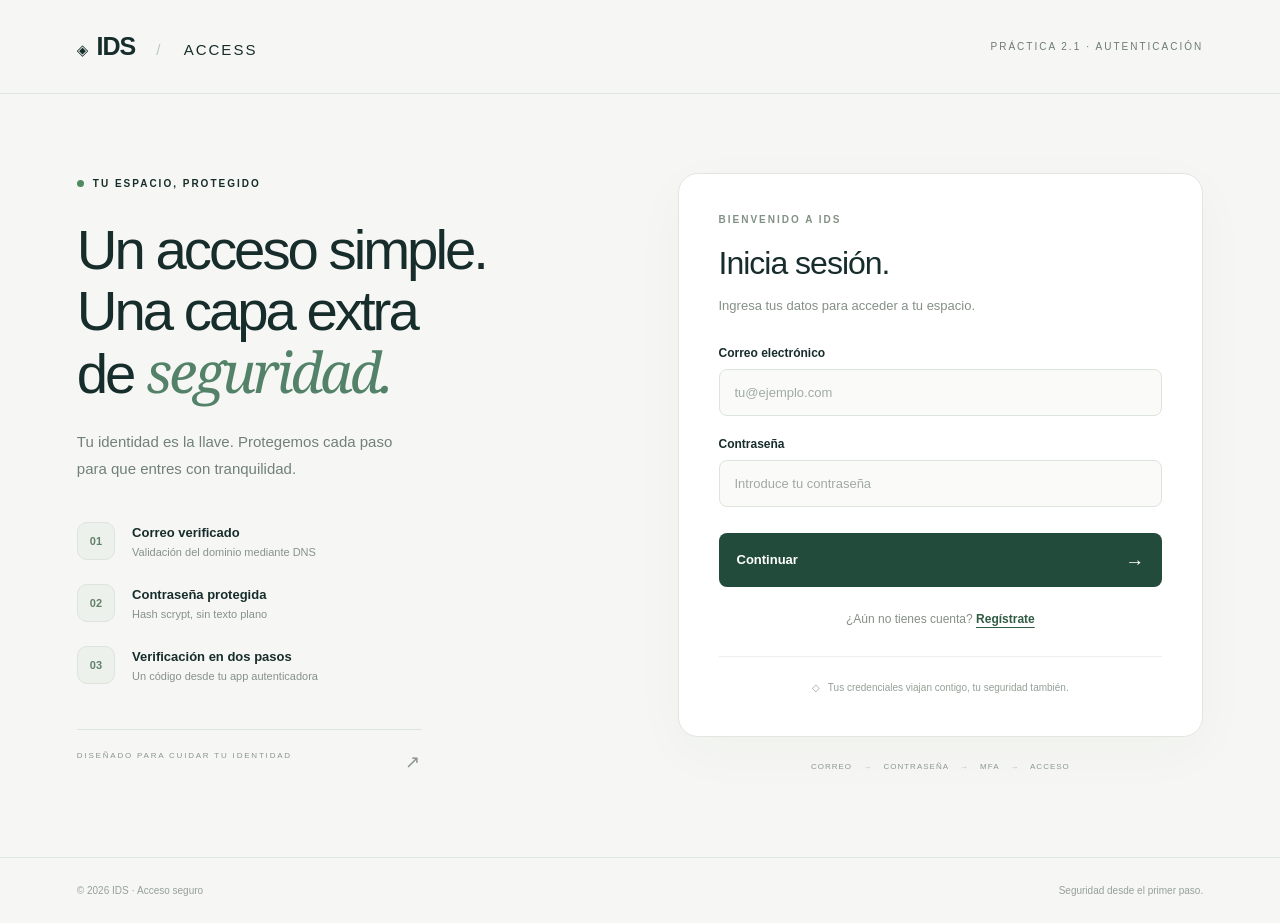
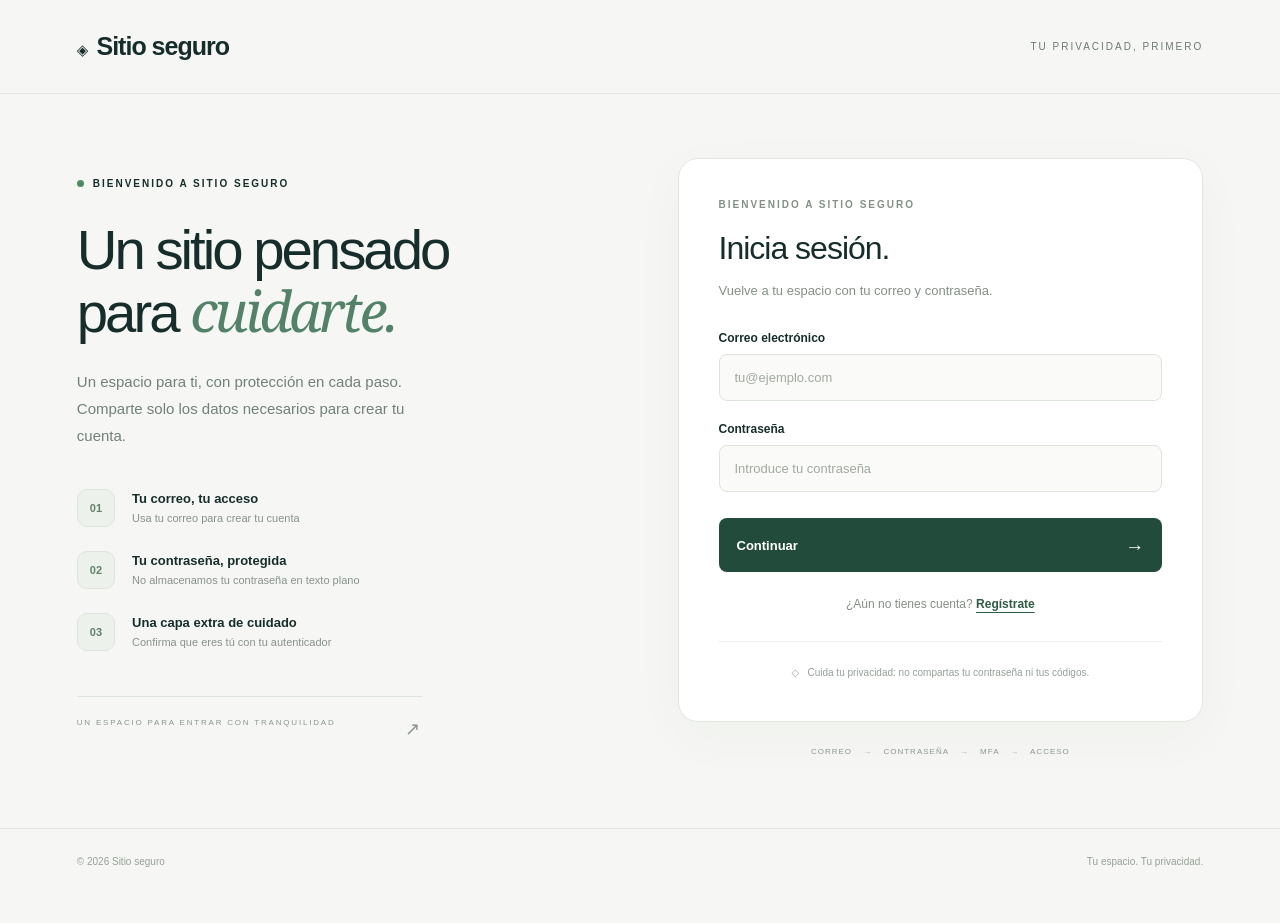
Before and after one commit to Lexioor/ids-login-web, a Flask app: page / in a window 1280 px wide. After the commit the page ends 867 px from the top, so only its background shows below. Run offline with Flask 3, Linux system fonts and the light colour scheme.

Commit message:
Cambié el nombre a Sitio seguro

```diff
--- a/templates/auth.html
+++ b/templates/auth.html
@@ -1,13 +1,13 @@
 <!doctype html>
 <html lang="es">
-<head><meta charset="utf-8"><meta name="viewport" content="width=device-width, initial-scale=1"><title>IDS · Acceso seguro</title><link rel="stylesheet" href="{{ url_for('static', filename='style.css') }}"></head>
+<head><meta charset="utf-8"><meta name="viewport" content="width=device-width, initial-scale=1"><title>Sitio seguro</title><link rel="stylesheet" href="{{ url_for('static', filename='style.css') }}"></head>
 <body>
-<header><a class="brand" href="/">◈ <strong>IDS</strong><span> / </span> ACCESS</a><span class="header-note">PRÁCTICA 2.1 · AUTENTICACIÓN</span></header>
+<header><a class="brand" href="/">◈ <strong>Sitio seguro</strong></a><span class="header-note">TU PRIVACIDAD, PRIMERO</span></header>
 <main>
-<section class="intro"><span class="eyebrow"><i></i> TU ESPACIO, PROTEGIDO</span><h1>Un acceso simple.<br>Una capa extra<br>de <em>seguridad.</em></h1><p>Tu identidad es la llave. Protegemos cada paso para que entres con tranquilidad.</p><div class="features"><div><b>01</b><span>Correo verificado<small>Validación del dominio mediante DNS</small></span></div><div><b>02</b><span>Contraseña protegida<small>Hash scrypt, sin texto plano</small></span></div><div><b>03</b><span>Verificación en dos pasos<small>Un código desde tu app autenticadora</small></span></div></div><div class="intro-bottom">DISEÑADO PARA CUIDAR TU IDENTIDAD <span>↗</span></div></section>
-<section class="form-area"><div class="card"><span class="eyebrow muted">{% if mode == 'mfa' %}PASO 02 / 02{% elif mode == 'dashboard' %}IDENTIDAD CONFIRMADA{% else %}BIENVENIDO A IDS{% endif %}</span>
+<section class="intro"><span class="eyebrow"><i></i> BIENVENIDO A SITIO SEGURO</span><h1>Un sitio pensado<br>para <em>cuidarte.</em></h1><p>Un espacio para ti, con protección en cada paso. Comparte solo los datos necesarios para crear tu cuenta.</p><div class="features"><div><b>01</b><span>Tu correo, tu acceso<small>Usa tu correo para crear tu cuenta</small></span></div><div><b>02</b><span>Tu contraseña, protegida<small>No almacenamos tu contraseña en texto plano</small></span></div><div><b>03</b><span>Una capa extra de cuidado<small>Confirma que eres tú con tu autenticador</small></span></div></div><div class="intro-bottom">UN ESPACIO PARA ENTRAR CON TRANQUILIDAD <span>↗</span></div></section>
+<section class="form-area"><div class="card"><span class="eyebrow muted">{% if mode == 'mfa' %}PASO 02 / 02{% elif mode == 'dashboard' %}IDENTIDAD CONFIRMADA{% else %}BIENVENIDO A SITIO SEGURO{% endif %}</span>
 {% if mode == 'dashboard' %}<div class="success-icon">✓</div><h2>Ya estás dentro.</h2><p class="description">Acceso exitoso. Has completado los dos factores de autenticación.</p><div class="notice">Sesión iniciada como<br><strong>{{ email }}</strong></div><form method="post" action="/salir"><input type="hidden" name="csrf" value="{{ session.csrf }}"><button>Cerrar sesión <span>↗</span></button></form>
-{% else %}<h2>{% if mode == 'register' %}Crea tu cuenta.{% elif mode == 'mfa' %}Un último paso.{% else %}Inicia sesión.{% endif %}</h2><p class="description">{% if mode == 'register' %}Comienza con tu correo y una contraseña segura.{% elif mode == 'mfa' %}Confirma tu identidad con tu app autenticadora.{% else %}Ingresa tus datos para acceder a tu espacio.{% endif %}</p>
+{% else %}<h2>{% if mode == 'register' %}Crea tu cuenta.{% elif mode == 'mfa' %}Un último paso.{% else %}Inicia sesión.{% endif %}</h2><p class="description">{% if mode == 'register' %}Tu espacio empieza aquí. Usa tu correo y elige una contraseña segura.{% elif mode == 'mfa' %}Confirma tu identidad con tu app autenticadora.{% else %}Vuelve a tu espacio con tu correo y contraseña.{% endif %}</p>
 {% if error %}<div class="error" role="alert">{{ error }}</div>{% endif %}
 {% if enrollment %}<div class="notice"><strong>Configura tu segundo factor</strong><p>En Google Authenticator, Microsoft Authenticator o Aegis, agrega una cuenta con clave manual. Selecciona «basada en tiempo», 6 dígitos y 30 segundos.</p><label>Cuenta: {{ enrollment.email }}</label><code>{{ enrollment.secret }}</code><small>Guarda esta clave en tu autenticador. Solo se muestra durante el registro.</small></div>{% endif %}
 <form method="post"><input type="hidden" name="csrf" value="{{ session.csrf }}">
@@ -15,6 +15,6 @@
 {% else %}<label for="email">Correo electrónico</label><input id="email" name="email" type="email" maxlength="254" autocomplete="email" placeholder="tu@ejemplo.com" value="{{ request.form.get('email', '') }}" required><label for="password">Contraseña</label><input id="password" name="password" type="password" minlength="8" maxlength="128" autocomplete="{{ 'new-password' if mode == 'register' else 'current-password' }}" placeholder="Introduce tu contraseña" required>{% if mode == 'register' %}<small class="hint">Entre 8 y 128 caracteres. Puedes usar letras, números, espacios y símbolos.</small><label for="confirm">Confirmar contraseña</label><input id="confirm" name="confirm" type="password" minlength="8" maxlength="128" autocomplete="new-password" placeholder="Repite tu contraseña" required>{% endif %}{% endif %}
 <button>{% if mode == 'register' %}Configurar segundo factor{% elif mode == 'mfa' %}Verificar y acceder{% else %}Continuar{% endif %}<span>→</span></button></form>
 {% if mode == 'login' %}<p class="switch">¿Aún no tienes cuenta? <a href="/registro">Regístrate</a></p>{% elif mode == 'register' %}<p class="switch">¿Ya tienes cuenta? <a href="/">Inicia sesión</a></p>{% else %}<p class="switch"><a href="/">Volver al inicio</a></p>{% endif %}
-{% endif %}<div class="card-footer">◇ &nbsp; Tus credenciales viajan contigo, tu seguridad también.</div></div><p class="outside-note">CORREO <span>→</span> CONTRASEÑA <span>→</span> MFA <span>→</span> ACCESO</p></section>
-</main><footer><span>© 2026 IDS · Acceso seguro</span><span>Seguridad desde el primer paso.</span></footer>
+{% endif %}<div class="card-footer">◇ &nbsp; Cuida tu privacidad: no compartas tu contraseña ni tus códigos.</div></div><p class="outside-note">CORREO <span>→</span> CONTRASEÑA <span>→</span> MFA <span>→</span> ACCESO</p></section>
+</main><footer><span>© 2026 Sitio seguro</span><span>Tu espacio. Tu privacidad.</span></footer>
 </body></html>
```
